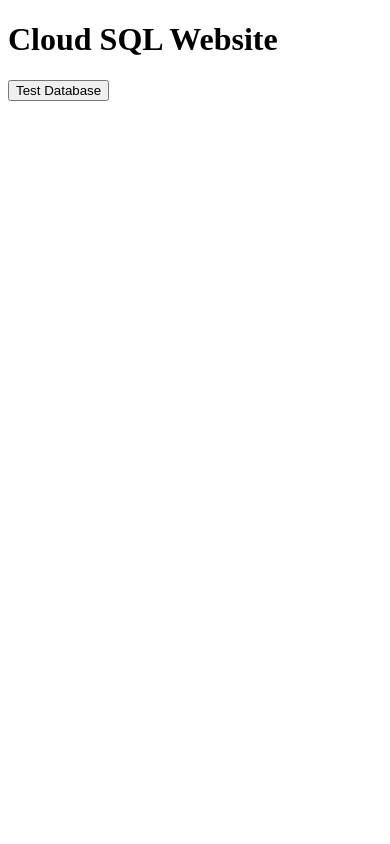
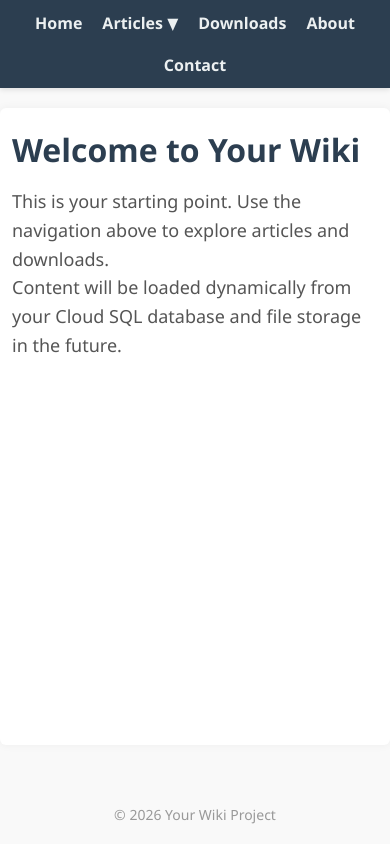
Before and after one commit to sinxmaya/cloud-sql-website, a website: page index.html in a window 390 px wide. Drawn offline with Linux system fonts and the light colour scheme.

Commit message:
Update index.html

```diff
--- a/index.html
+++ b/index.html
@@ -1,20 +1,167 @@
 <!DOCTYPE html>
-<html>
+<html lang="en">
 <head>
-  <title>Cloud SQL Website</title>
+  <meta charset="UTF-8" />
+  <meta name="viewport" content="width=device-width, initial-scale=1" />
+  <title>Your Wiki Site with Dropdown</title>
+  <style>
+    /* Basic reset */
+    * {
+      margin: 0; padding: 0; box-sizing: border-box;
+    }
+
+    body {
+      font-family: 'Segoe UI', Tahoma, Geneva, Verdana, sans-serif;
+      background: #f9f9f9;
+      color: #333;
+      min-height: 100vh;
+      display: flex;
+      flex-direction: column;
+    }
+
+    /* Navigation bar */
+    nav {
+      background: #2c3e50;
+      color: #ecf0f1;
+      padding: 12px 24px;
+      display: flex;
+      gap: 20px;
+      font-weight: 600;
+      font-size: 16px;
+      box-shadow: 0 2px 5px rgba(0,0,0,0.1);
+      position: relative;
+    }
+
+    nav a, nav button {
+      color: #ecf0f1;
+      text-decoration: none;
+      cursor: pointer;
+      transition: color 0.3s ease;
+      background: none;
+      border: none;
+      font: inherit;
+      padding: 0;
+      position: relative;
+    }
+    nav a:hover, nav button:hover {
+      color: #3498db;
+    }
+
+    /* Dropdown container */
+    .dropdown {
+      position: relative;
+    }
+
+    /* Dropdown menu */
+    .dropdown-menu {
+      position: absolute;
+      top: 100%;
+      left: 0;
+      background: #34495e;
+      border-radius: 4px;
+      min-width: 180px;
+      box-shadow: 0 2px 6px rgba(0,0,0,0.3);
+      opacity: 0;
+      visibility: hidden;
+      transform: translateY(10px);
+      transition: opacity 0.25s ease, transform 0.25s ease;
+      z-index: 1000;
+    }
+
+    /* Show dropdown on hover */
+    .dropdown:hover .dropdown-menu,
+    .dropdown:focus-within .dropdown-menu {
+      opacity: 1;
+      visibility: visible;
+      transform: translateY(0);
+    }
+
+    /* Dropdown links */
+    .dropdown-menu a {
+      display: block;
+      padding: 10px 16px;
+      color: #ecf0f1;
+      text-decoration: none;
+      font-weight: 500;
+      transition: background-color 0.3s;
+    }
+    .dropdown-menu a:hover {
+      background-color: #2c3e50;
+      color: #f5d675;
+    }
+
+    /* Main content */
+    main {
+      flex-grow: 1;
+      padding: 40px 24px;
+      max-width: 900px;
+      margin: 0 auto;
+      background: white;
+      box-shadow: 0 0 10px rgba(0,0,0,0.05);
+      border-radius: 6px;
+      margin-top: 20px;
+    }
+
+    h1 {
+      margin-bottom: 16px;
+      color: #2c3e50;
+    }
+
+    p {
+      line-height: 1.6;
+      font-size: 18px;
+      color: #555;
+    }
+
+    footer {
+      text-align: center;
+      padding: 20px;
+      font-size: 14px;
+      color: #999;
+      margin-top: 40px;
+    }
+
+    /* Responsive */
+    @media (max-width: 600px) {
+      nav {
+        flex-wrap: wrap;
+        justify-content: center;
+      }
+      main {
+        padding: 20px 12px;
+      }
+    }
+  </style>
 </head>
 <body>
-  <h1>Cloud SQL Website</h1>
-  <button onclick="loadData()">Test Database</button>
-  <pre id="output"></pre>
 
-  <script>
-    async function loadData() {
-      const res = await fetch('/api/dbtest');
-      const data = await res.json();
-      document.getElementById('output').textContent =
-        JSON.stringify(data, null, 2);
-    }
-  </script>
+  <nav>
+    <a href="#">Home</a>
+
+    <div class="dropdown" tabindex="0">
+      <button aria-haspopup="true" aria-expanded="false">Articles ▼</button>
+      <div class="dropdown-menu" role="menu" aria-label="Articles submenu">
+        <a href="#">School Papers</a>
+        <a href="#">Documentary</a>
+        <a href="#">News</a>
+        <a href="#">Tutorials</a>
+      </div>
+    </div>
+
+    <a href="#">Downloads</a>
+    <a href="#">About</a>
+    <a href="#">Contact</a>
+  </nav>
+
+  <main>
+    <h1>Welcome to Your Wiki</h1>
+    <p>This is your starting point. Use the navigation above to explore articles and downloads.</p>
+    <p>Content will be loaded dynamically from your Cloud SQL database and file storage in the future.</p>
+  </main>
+
+  <footer>
+    &copy; 2026 Your Wiki Project
+  </footer>
+
 </body>
 </html>
```
